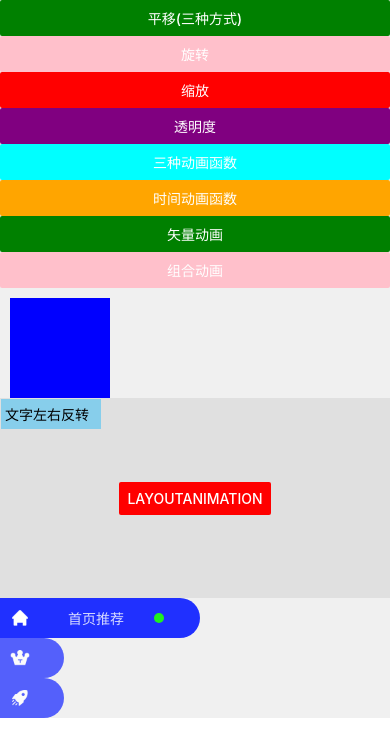
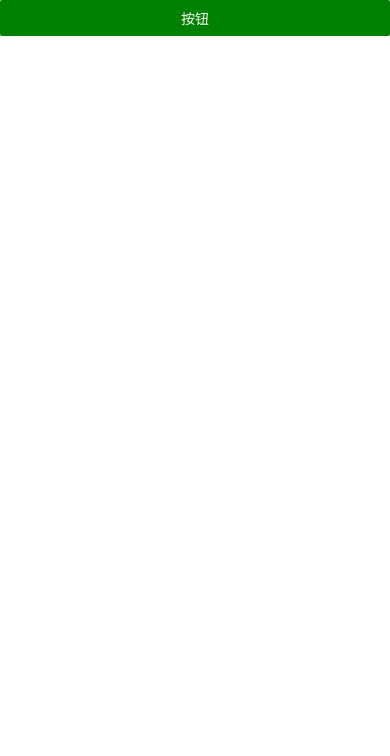
Before and after one commit to BlendGitAndroid/RedBookProject, a React Native app: screen / in a window 390 px wide. Shown: the top 756 px of the page. Built offline with nearby package versions, Linux system fonts and the light colour scheme.

Commit message:
ts配置

```diff
--- a/App.tsx
+++ b/App.tsx
@@ -35,6 +35,7 @@ import PersonalInfo from './src_demo/components/PersonalInfo';
 import PersonalInfoDemo from './src_demo/components/PersonalInfoDemo';
 import AnimDemo from './src_demo/components/AnimDemo';
 import AnimShow from './src_demo/components/AnimShow';
+import TsDemo from './src_demo/ts/TsDemo';
 
 
 function App(): JSX.Element {
@@ -76,8 +77,10 @@ function App(): JSX.Element {
         {/* <PersonalInfo /> */}
         {/* <PersonalInfoDemo/> */}
         {/* <TestApi/> */}
-        <AnimDemo/>
+        {/* <AnimDemo/> */}
         {/* <AnimShow/> */}
+
+        <TsDemo/>
       </View>
     </SafeAreaView>
   );
--- a/package.json
+++ b/package.json
@@ -24,6 +24,7 @@
     "@tsconfig/react-native": "^2.0.2",
     "@types/jest": "^29.2.1",
     "@types/react": "^18.0.24",
+    "@types/react-native": "^0.71.5",
     "@types/react-test-renderer": "^18.0.0",
     "babel-jest": "^29.2.1",
     "eslint": "^8.19.0",
--- /dev/null
+++ b/src_demo/ts/TsDemo.tsx
@@ -0,0 +1,28 @@
+import React from "react";
+import { Button, StyleSheet, View } from "react-native";
+
+export default () => {
+
+    const onButtonPress: () => void = () => {
+        console.log("ts")
+    }
+
+    return <View style={styles.root}>
+        <Button
+            onPress={() => {
+                onButtonPress()
+            }}
+            color={"green"}
+            title="按钮"
+        />
+    </View>
+}
+
+const styles = StyleSheet.create({
+
+    root: {
+        width: "100%",
+        height: "100%",
+        backgroundColor: "#F0F0F0"
+    },
+})
```
Also changed, not shown: 2 other files (tests, documents, lock files or other folders).
